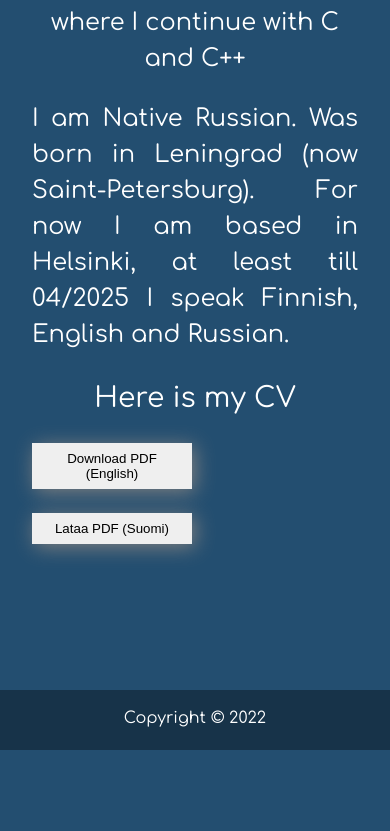
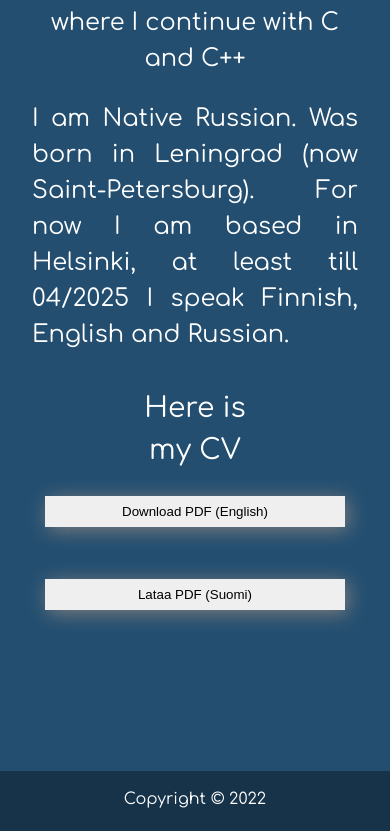
Before and after one commit to dwarfsuomalainen/portfolio, a website: page dist/about.html in a window 390 px wide. Shown: the part 2775-3606 px from the top of the page. Before the commit the page ends 3525 px from the top, so only its background shows below. Drawn offline with Linux system fonts and the light colour scheme.

Commit message:
buttons tune up for media queries

```diff
--- a/scss/_mobile.scss
+++ b/scss/_mobile.scss
@@ -1,4 +1,3 @@
-
 // Widescreens
 @include mediaXl {
   .projects {
@@ -16,6 +15,7 @@
   .projects {
     grid-template-columns: repeat(3, 1fr);
   }
+
   .job-1 {
     justify-content: center;
   }
@@ -32,6 +32,18 @@
       margin-bottom: 1rem;
       font-size: 30px;
     }
+
+    .cv {
+      display: flex;
+      flex-direction: column;
+      align-items:center;
+      margin: auto;
+      width: 50%;
+      padding: 10px;
+    }
+    .btncv{
+      width: 300px;
+    }
   }
 
   ul.menu-nav,
@@ -44,6 +56,7 @@
       transform: translate3d(0, 0, 0);
     }
   }
+
   .menu-nav {
     height: 75vh;
     transform: translate3d(-100%, 0, 0);
@@ -71,12 +84,15 @@
 
     grid-template-columns: 1fr;
   }
+
   .job-1 {
     justify-content: center;
   }
+
   .projects {
     grid-template-columns: repeat(2, 1fr);
   }
+
   .dog {
     justify-content: center;
   }
@@ -86,6 +102,7 @@
 @include mediaSm {
   main {
     padding: 2rem;
+
     #home h1 {
       margin-top: 10vh;
     }
@@ -96,6 +113,7 @@
     }
 
   }
+
   .about-info {
     grid-template-areas:
       "bioimage"
@@ -106,12 +124,15 @@
 
     grid-template-columns: 1fr;
   }
+
   .job-1 {
     justify-content: center;
   }
+
   .contactinfo {
     font-size: 18px;
   }
+
   ul.menu-nav,
   div.menu-branding {
     float: none;
@@ -122,15 +143,29 @@
       transform: translate3d(0, 0, 0);
     }
   }
+
   .menu-nav {
     height: 75vh;
     transform: translate3d(-100%, 0, 0);
     font-size: 16px;
   }
+
   .text-secondary {
     font-size: 40px;
   }
+
   .projects {
     grid-template-columns: 1fr;
   }
+  .cv {
+    display: flex;
+    flex-direction: column;
+    align-items:center;
+    margin: auto;
+    width: 50%;
+    padding: 10px;
+  }
+  .btncv{
+    width: 300px;
+  }
 }
--- a/scss/main.scss
+++ b/scss/main.scss
@@ -106,7 +106,7 @@ main {
 
   .job-1 {
     grid-area: job1;
-    justify-content: center;
+
   }
 
   .job-2 {
@@ -131,12 +131,12 @@ main {
   .lnk {
     color: $secondary-color;
     filter: drop-shadow(3px 3px 10px $secondary-color);
+
     &:hover {
       opacity: 0.5;
       border-color: $secondary-color;
       @include easeOut;
     }
-
   }
 }
 
@@ -211,6 +211,7 @@ main {
 }
 
 .btncv {
+  width: 300px;
   display: block;
   padding: 0.5rem 1rem;
   border: 0;
```
Also changed, not shown: dist/about.html, dist/css/main.css.
